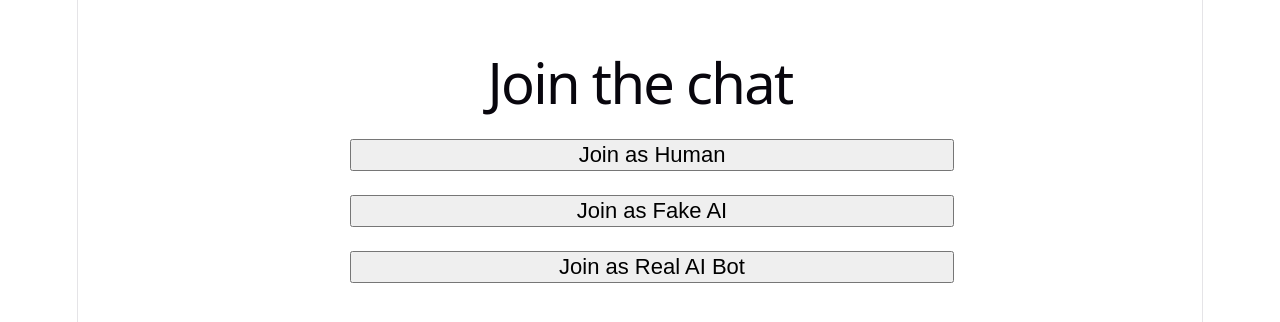
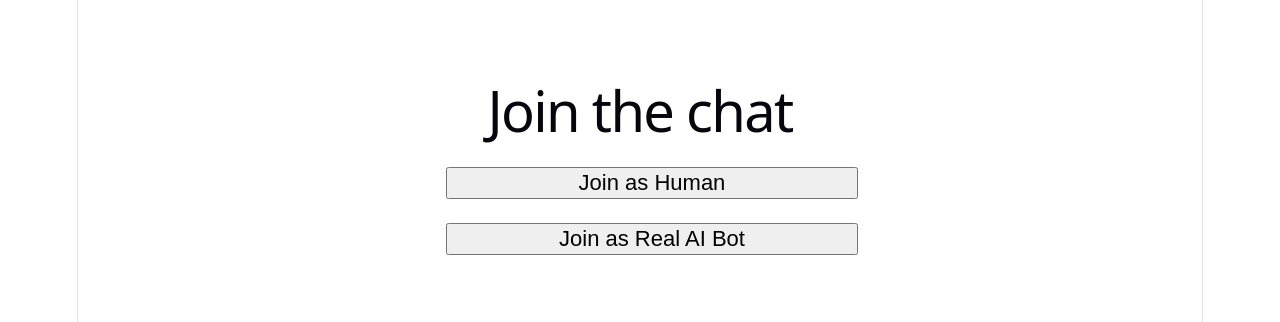
Before and after one commit to mayou04/ai_chat, a React (Vite) app in the folder root/: page / in a window 1280 px wide. Shown: the part 234-556 px from the top of the page. Built offline with nearby package versions, Linux system fonts and the light colour scheme; no server answers.

Commit message:
Refactor App component: restore role state and update status type to include 'waiting'; remove unused button for joining as Fake AI

```diff
--- a/root/src/App.tsx
+++ b/root/src/App.tsx
@@ -1,7 +1,6 @@
 import { useEffect, useRef, useState } from "react";
 import personalitiesRaw from "./assets/personalities.txt?raw";
 import { io, Socket } from "socket.io-client";
-
 
 const socket: Socket =
   typeof window !== 'undefined'
@@ -47,7 +46,7 @@ function App() {
   const [messages, setMessages] = useState<Message[]>([]);
   const [input, setInput] = useState("");
   const [status, setStatus] = useState<
-    "entry" | "paired" | "disconnected"
+    "entry" | "paired" | "disconnected" | "waiting"
   >("entry");
   const [firstTurnId, setFirstTurnId] = useState<string | null>(null);
   const chatEndRef = useRef<HTMLDivElement>(null);
@@ -224,13 +223,6 @@ function App() {
               onClick={() => joinChat("Human")}
             >
               Join as Human
-            </button>
-            <button
-              className="doodly-send"
-              style={{ margin: 12, fontSize: 22, width: "100%" }}
-              onClick={() => joinChat("FakeAI")}
-            >
-              Join as Fake AI
             </button>
             <button
               className="doodly-send"
```
